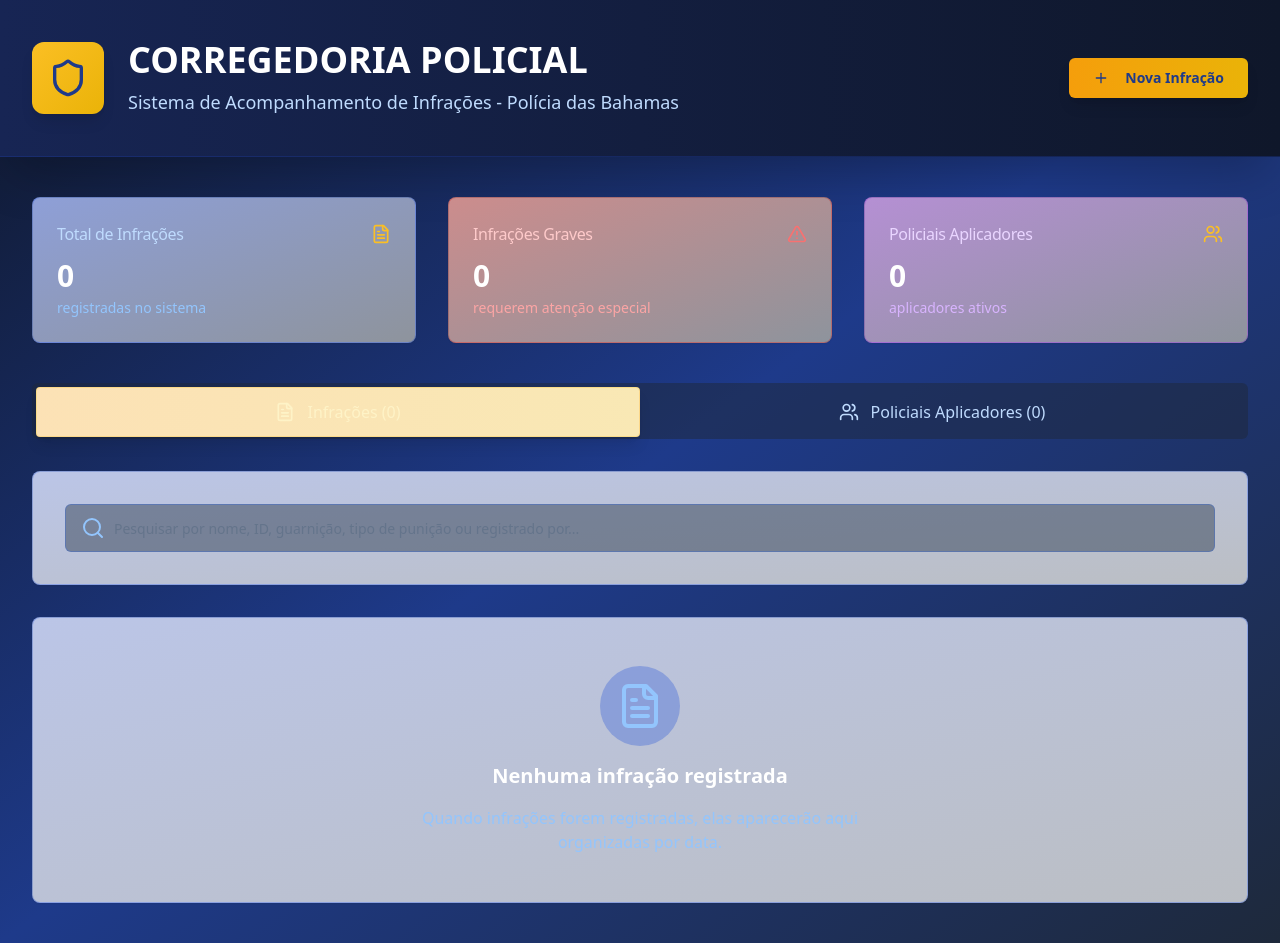
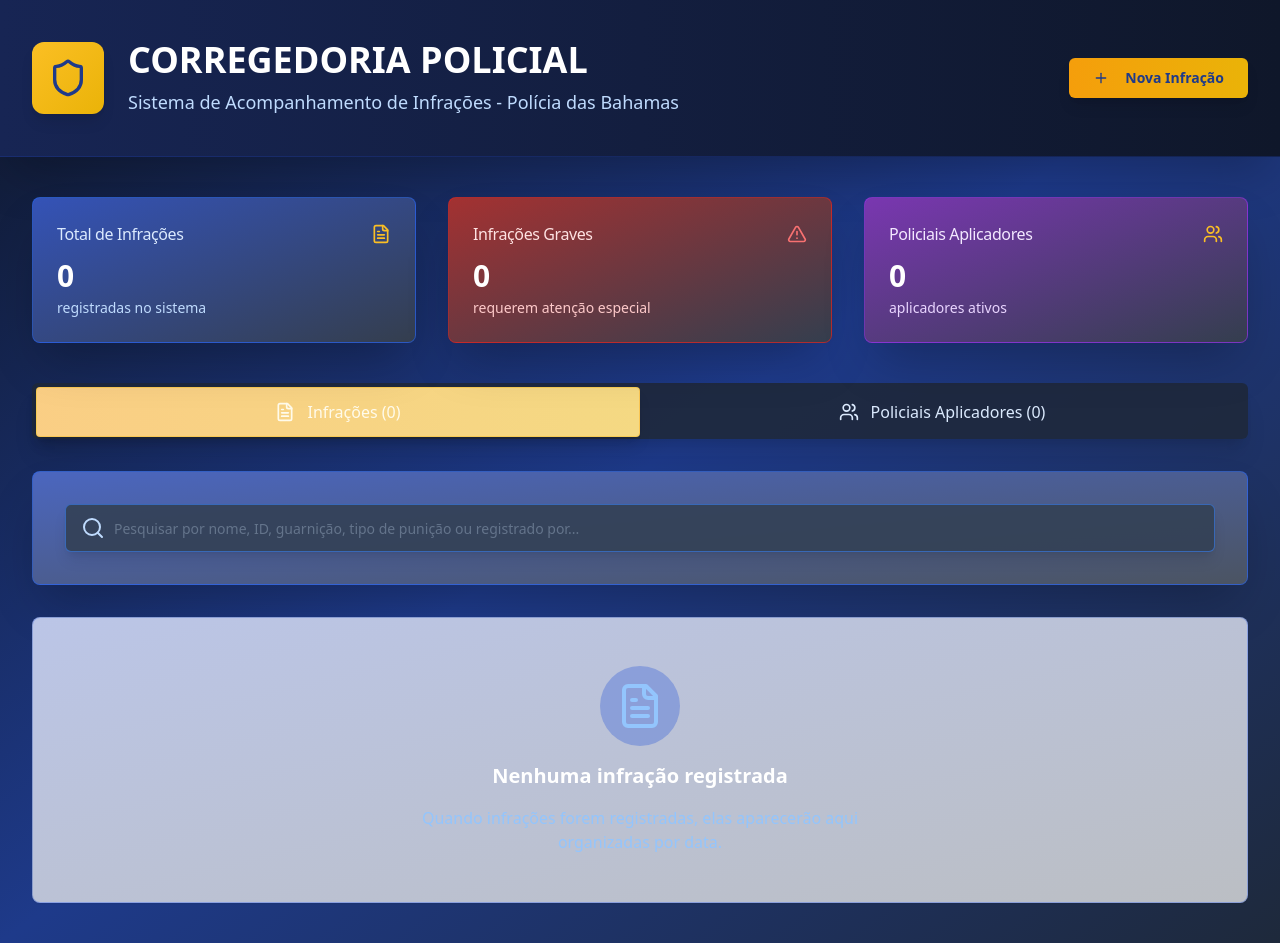
Before and after one commit to oTalentz/bahamascorregedoria, a React (Vite) app: page / in a window 1280 px wide. Built offline with nearby package versions, Linux system fonts and the light colour scheme.

Commit message:
Implement UI visibility improvements
This commit implements the plan to improve the visibility of cards, the search bar, and tabs, including increasing opacity, adding borders, and adjusting shadows.

```diff
--- a/src/pages/Index.tsx
+++ b/src/pages/Index.tsx
@@ -1,4 +1,3 @@
-
 import React, { useState, useEffect } from 'react';
 import { Search, Plus, Shield, AlertTriangle, FileText, Calendar, User, Users } from 'lucide-react';
 import { Button } from "@/components/ui/button";
@@ -131,67 +130,67 @@ const Index = () => {
       </div>
 
       <div className="container mx-auto px-8 py-10">
-        {/* Estatísticas Atualizadas */}
+        {/* Estatísticas com melhor visibilidade */}
         <div className="grid grid-cols-1 md:grid-cols-3 gap-8 mb-10">
-          <Card className="bg-gradient-to-br from-blue-800/50 to-slate-800/50 border-blue-700/30 backdrop-blur-sm">
+          <Card className="bg-gradient-to-br from-blue-800/90 to-slate-800/90 border-blue-600/60 backdrop-blur-sm shadow-2xl">
             <CardHeader className="flex flex-row items-center justify-between space-y-0 pb-3">
-              <CardTitle className="text-base font-medium text-blue-200">
+              <CardTitle className="text-base font-medium text-blue-100">
                 Total de Infrações
               </CardTitle>
               <FileText className="h-5 w-5 text-amber-400" />
             </CardHeader>
             <CardContent>
               <div className="text-3xl font-bold text-white">{totalInfractions}</div>
-              <p className="text-sm text-blue-300 mt-1">
+              <p className="text-sm text-blue-200 mt-1">
                 registradas no sistema
               </p>
             </CardContent>
           </Card>
 
-          <Card className="bg-gradient-to-br from-red-800/50 to-slate-800/50 border-red-700/30 backdrop-blur-sm">
+          <Card className="bg-gradient-to-br from-red-800/90 to-slate-800/90 border-red-600/60 backdrop-blur-sm shadow-2xl">
             <CardHeader className="flex flex-row items-center justify-between space-y-0 pb-3">
-              <CardTitle className="text-base font-medium text-red-200">
+              <CardTitle className="text-base font-medium text-red-100">
                 Infrações Graves
               </CardTitle>
               <AlertTriangle className="h-5 w-5 text-red-400" />
             </CardHeader>
             <CardContent>
               <div className="text-3xl font-bold text-white">{graveInfractions}</div>
-              <p className="text-sm text-red-300 mt-1">
+              <p className="text-sm text-red-200 mt-1">
                 requerem atenção especial
               </p>
             </CardContent>
           </Card>
 
-          <Card className="bg-gradient-to-br from-purple-800/50 to-slate-800/50 border-purple-700/30 backdrop-blur-sm">
+          <Card className="bg-gradient-to-br from-purple-800/90 to-slate-800/90 border-purple-600/60 backdrop-blur-sm shadow-2xl">
             <CardHeader className="flex flex-row items-center justify-between space-y-0 pb-3">
-              <CardTitle className="text-base font-medium text-purple-200">
+              <CardTitle className="text-base font-medium text-purple-100">
                 Policiais Aplicadores
               </CardTitle>
               <Users className="h-5 w-5 text-amber-400" />
             </CardHeader>
             <CardContent>
               <div className="text-3xl font-bold text-white">{uniqueOfficers}</div>
-              <p className="text-sm text-purple-300 mt-1">
+              <p className="text-sm text-purple-200 mt-1">
                 aplicadores ativos
               </p>
             </CardContent>
           </Card>
         </div>
 
-        {/* Sistema de Abas */}
+        {/* Sistema de Abas com melhor visibilidade */}
         <Tabs value={activeTab} onValueChange={setActiveTab} className="w-full">
-          <TabsList className="grid w-full grid-cols-2 bg-slate-800/50 border-blue-700/30 mb-8 h-14">
+          <TabsList className="grid w-full grid-cols-2 bg-slate-800/90 border-blue-600/50 mb-8 h-14 shadow-xl">
             <TabsTrigger
               value="infractions"
-              className="text-blue-200 data-[state=active]:bg-gradient-to-r data-[state=active]:from-amber-500/30 data-[state=active]:to-yellow-500/30 data-[state=active]:text-amber-100 data-[state=active]:shadow-lg data-[state=active]:border data-[state=active]:border-amber-400/30 py-3 px-6 text-base font-medium"
+              className="text-blue-100 data-[state=active]:bg-gradient-to-r data-[state=active]:from-amber-500/50 data-[state=active]:to-yellow-500/50 data-[state=active]:text-amber-50 data-[state=active]:shadow-lg data-[state=active]:border data-[state=active]:border-amber-400/50 py-3 px-6 text-base font-medium transition-all duration-200"
             >
               <FileText className="h-5 w-5 mr-3" />
               Infrações ({infractions.length})
             </TabsTrigger>
             <TabsTrigger
               value="officers"
-              className="text-blue-200 data-[state=active]:bg-gradient-to-r data-[state=active]:from-amber-500/30 data-[state=active]:to-yellow-500/30 data-[state=active]:text-amber-100 data-[state=active]:shadow-lg data-[state=active]:border data-[state=active]:border-amber-400/30 py-3 px-6 text-base font-medium"
+              className="text-blue-100 data-[state=active]:bg-gradient-to-r data-[state=active]:from-amber-500/50 data-[state=active]:to-yellow-500/50 data-[state=active]:text-amber-50 data-[state=active]:shadow-lg data-[state=active]:border data-[state=active]:border-amber-400/50 py-3 px-6 text-base font-medium transition-all duration-200"
             >
               <Users className="h-5 w-5 mr-3" />
               Policiais Aplicadores ({uniqueOfficers})
@@ -199,31 +198,31 @@ const Index = () => {
           </TabsList>
 
           <TabsContent value="infractions" className="space-y-8">
-            {/* Barra de Pesquisa com filtros */}
-            <Card className="bg-gradient-to-br from-blue-800/30 to-slate-800/30 border-blue-700/30 backdrop-blur-sm">
+            {/* Barra de Pesquisa com melhor visibilidade */}
+            <Card className="bg-gradient-to-br from-blue-800/80 to-slate-800/80 border-blue-600/60 backdrop-blur-sm shadow-2xl">
               <CardContent className="p-8">
                 <div className="space-y-6">
                   <div className="relative">
-                    <Search className="absolute left-4 top-1/2 transform -translate-y-1/2 text-blue-300 h-6 w-6" />
+                    <Search className="absolute left-4 top-1/2 transform -translate-y-1/2 text-blue-200 h-6 w-6" />
                     <Input
                       placeholder="Pesquisar por nome, ID, guarnição, tipo de punição ou registrado por..."
                       value={searchTerm}
                       onChange={(e) => setSearchTerm(e.target.value)}
-                      className="pl-12 bg-slate-700/50 border-blue-600/30 text-white placeholder-blue-300 focus:border-amber-400 focus:ring-amber-400/30 h-12 text-base"
+                      className="pl-12 bg-slate-700/90 border-blue-500/60 text-white placeholder-blue-200 focus:border-amber-400 focus:ring-amber-400/50 h-12 text-base shadow-lg"
                     />
                   </div>
 
                   {/* Filtros ativos */}
                   {officerFilter && (
                     <div className="flex items-center space-x-4">
-                      <Badge variant="secondary" className="bg-amber-500/20 text-amber-300 border-amber-500/30 px-4 py-2">
+                      <Badge variant="secondary" className="bg-amber-500/30 text-amber-100 border-amber-400/50 px-4 py-2 shadow-lg">
                         Aplicador: {officerFilter}
                       </Badge>
                       <Button
                         variant="ghost"
                         size="sm"
                         onClick={clearFilters}
-                        className="text-blue-300 hover:text-white h-8 px-4"
+                        className="text-blue-200 hover:text-white hover:bg-blue-700/50 h-8 px-4"
                       >
                         Limpar filtros
                       </Button>
```
